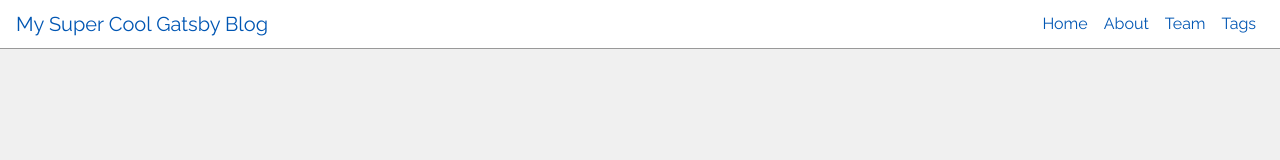
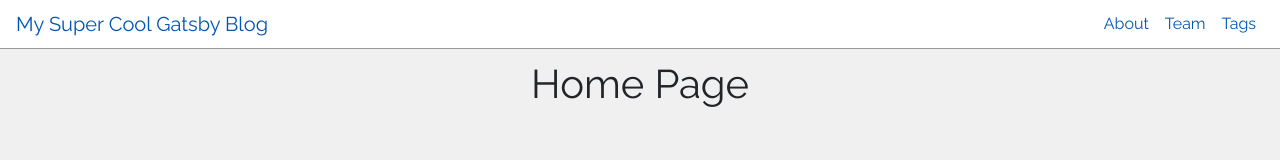
Before and after one commit to amlane/blog-project, a Gatsby site: page / in a window 1280 px wide. Built offline with nearby package versions, Linux system fonts and the light colour scheme; Gatsby itself is replaced by a stand-in of ours.

Commit message:
nav bar is working and rendering child pages

```diff
--- a/src/components/header.js
+++ b/src/components/header.js
@@ -36,9 +36,6 @@ class Header extends React.Component {
           <Collapse isOpen={this.state.isOpen} navbar>
             <Nav className="ml-auto" navbar>
               <NavItem>
-                <NavLink href="/">Home</NavLink>
-              </NavItem>
-              <NavItem>
                 <NavLink href="/about">About</NavLink>
               </NavItem>
               <NavItem>
--- a/src/components/layout.js
+++ b/src/components/layout.js
@@ -25,7 +25,9 @@ const Layout = ({ children }) => (
     render={data => (
       <>
         <Header siteTitle={data.site.siteMetadata.title} />
-        <div className="container" id="content"></div>
+        <div className="container" id="content">
+          {children}
+        </div>
       </>
     )}
   />
```
